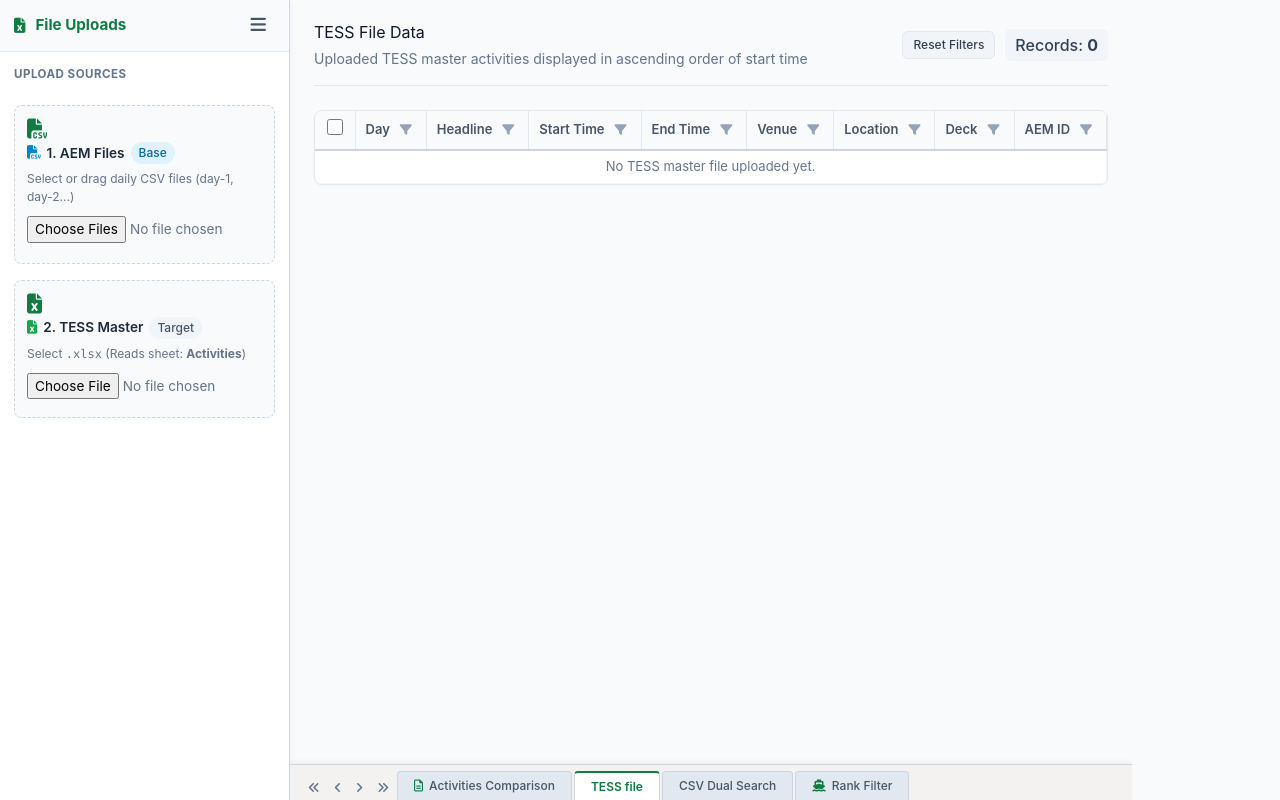
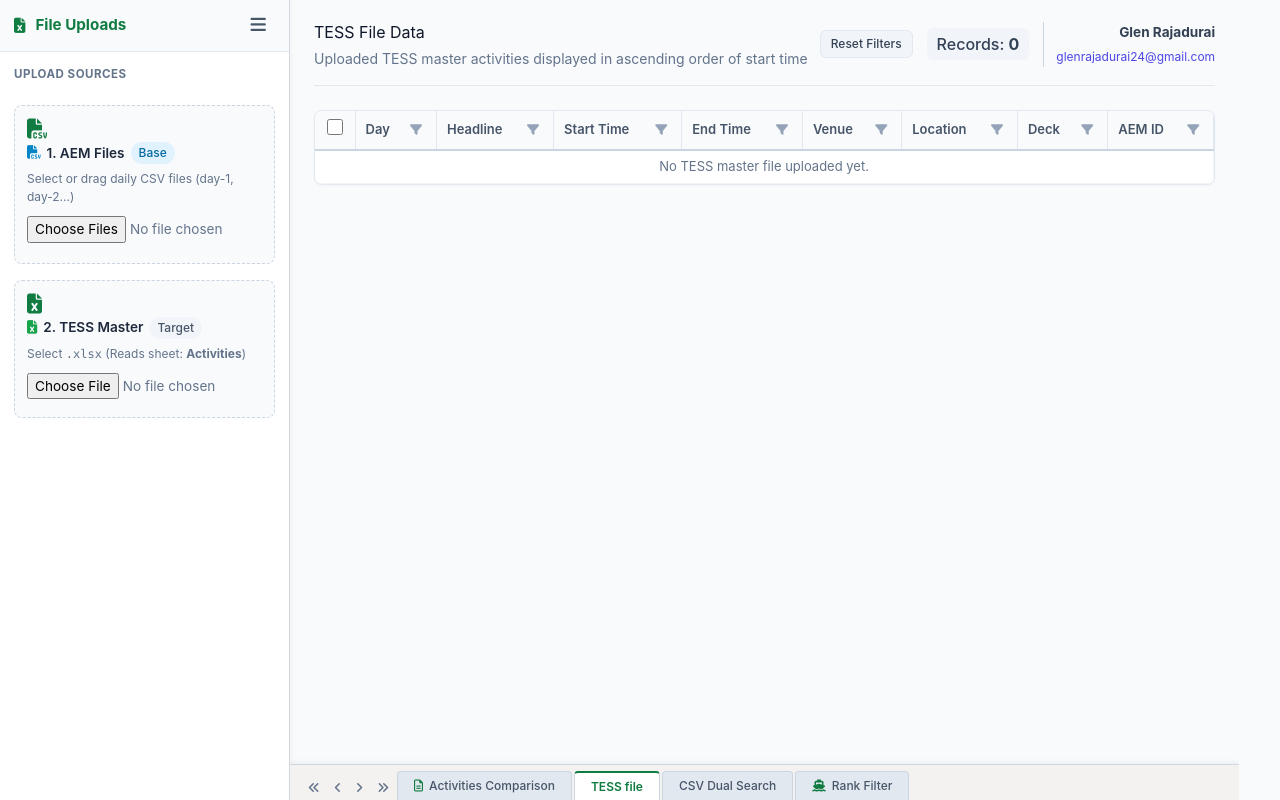
Before and after one commit to glenrccl/AEM_TESS_DualSearch, a plain HTML site: page index.html in a window 1280 px wide. Both pictures are taken after a click on the element "TESS file". Drawn offline with nearby package versions, Linux system fonts and the light colour scheme.

Commit message:
Final touches for Rank Filter

```diff
--- a/index.html
+++ b/index.html
@@ -1048,11 +1048,18 @@
   <main class="app-main">
     <div class="app-body-scroll">
       <div class="container tab-view active-view" id="view-comparison">
-        <header>
-          <h1>AEM & TESS Activity Comparison</h1>
-          <p class="subtitle">Base comparison: AEM daily CSV files matched against TESS master Excel (Activities sheet -
-            Export for DMs)
-          </p>
+        <header style="display: flex; justify-content: space-between; align-items: flex-start; flex-wrap: wrap; gap: 12px;">
+          <div>
+            <h1>AEM & TESS Activity Comparison</h1>
+            <p class="subtitle">Base comparison: AEM daily CSV files matched against TESS master Excel (Activities sheet -
+              Export for DMs)
+            </p>
+          </div>
+          <div style="text-align: right; flex-shrink: 0;">
+            <p style="font-size: 0.85rem; font-weight: 700; color: #334155; margin: 0;">Glen Rajadurai</p>
+            <a href="mailto:glenrajadurai24@gmail.com"
+              style="font-size: 0.75rem; color: #4f46e5; text-decoration: none;">glenrajadurai24@gmail.com</a>
+          </div>
         </header>
 
         <!-- Toolbar & Filters -->
@@ -1719,15 +1726,20 @@
       <!-- TESS FILE VIEW (Raw Uploaded Data in Ascending Order of Time)           -->
       <!-- ======================================================================= -->
       <div class="container tab-view" id="view-tessfile" style="display: none;">
-        <header style="display: flex; justify-content: space-between; align-items: center;">
+        <header style="display: flex; justify-content: space-between; align-items: center; flex-wrap: wrap; gap: 12px;">
           <div>
             <h1>TESS File Data</h1>
             <p class="subtitle">Uploaded TESS master activities displayed in ascending order of start time</p>
           </div>
-          <div style="display: flex; gap: 10px; align-items: center;">
+          <div style="display: flex; gap: 14px; align-items: center; flex-wrap: wrap;">
             <button class="btn btn-secondary" onclick="clearAllColumnFilters('tessTable')"
               style="font-size: 0.75rem; padding: 4px 10px;">Reset Filters</button>
             <div class="stat-pill pill-all">Records: <b id="tessFileCount">0</b></div>
+            <div style="text-align: right; border-left: 1px solid #cbd5e1; padding-left: 12px;">
+              <p style="font-size: 0.85rem; font-weight: 700; color: #334155; margin: 0;">Glen Rajadurai</p>
+              <a href="mailto:glenrajadurai24@gmail.com"
+                style="font-size: 0.75rem; color: #4f46e5; text-decoration: none;">glenrajadurai24@gmail.com</a>
+            </div>
           </div>
         </header>
         <div class="table-container">
@@ -1787,6 +1799,11 @@
                 style="font-size: 0.8rem; padding: 5px 14px;" disabled>
                 <i class="fa-solid fa-file-excel" style="color: #107c41;"></i> Export CSV
               </button>
+              <div style="text-align: right; border-left: 1px solid #cbd5e1; padding-left: 12px;">
+                <p style="font-size: 0.85rem; font-weight: 700; color: #334155; margin: 0;">Glen Rajadurai</p>
+                <a href="mailto:glenrajadurai24@gmail.com"
+                  style="font-size: 0.75rem; color: #4f46e5; text-decoration: none;">glenrajadurai24@gmail.com</a>
+              </div>
             </div>
           </header>
 
```
